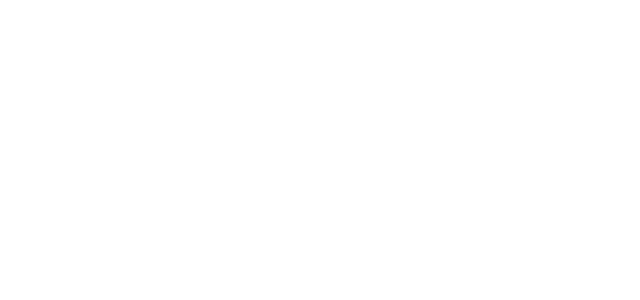
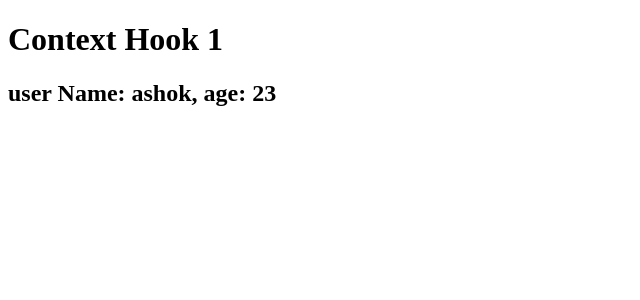
Before and after one commit to ImAshokDev/React-hooks, a React (Create React App) app: page /hook-context1 in a window 1280 px wide. Shown: the top 300 px of the page, without its empty margins (0-640 px from the left). Built offline with nearby package versions, Linux system fonts and the light colour scheme.

Commit message:
useContext 1

```diff
--- a/src/App.jsx
+++ b/src/App.jsx
@@ -11,27 +11,54 @@
 import useEffectFetch1 from "./app/Component/useEffectFetch1";
 import useEffectFetch2 from "./app/Component/useEffectFetch2";
 import useEffectFetch3 from "./app/Component/useEffectFetch3";
+import HookContext1 from "./app/Component/HookContext1";
+
+export const UserContext = React.createContext();
+export const AgeContext = React.createContext();
 
 const App = () => {
   return (
     <div>
-      {/* <SideBar /> */}
-
+      <UserContext.Provider value={"ashok"}>
+        <AgeContext.Provider value={23}>
           <BrowserRouter>
             <Switch>
               <Route exact path="/" component={ArrayMap} />
               <Route exact path="/class-counter" component={ClassCounter} />
-          <Route exact path="/class-counter-two" component={ClassCounterTwo} />
+              <Route
+                exact
+                path="/class-counter-two"
+                component={ClassCounterTwo}
+              />
               <Route exact path="/hook-counter" component={HookCounter} />
-          <Route exact path="/hook-counter-two" component={HookCounterTwo} />
+              <Route
+                exact
+                path="/hook-counter-two"
+                component={HookCounterTwo}
+              />
               <Route exact path="/hook-three" component={HookThree} />
               <Route exact path="/hook-four" component={HookFour} />
               <Route exact path="/useEffect-one" component={useEffectOne} />
-          <Route exact path="/useEffect-fetch1" component={useEffectFetch1} />
-          <Route exact path="/useEffect-fetch2" component={useEffectFetch2} />
-          <Route exact path="/useEffect-fetch3" component={useEffectFetch3} />
+              <Route
+                exact
+                path="/useEffect-fetch1"
+                component={useEffectFetch1}
+              />
+              <Route
+                exact
+                path="/useEffect-fetch2"
+                component={useEffectFetch2}
+              />
+              <Route
+                exact
+                path="/useEffect-fetch3"
+                component={useEffectFetch3}
+              />
+              <Route exact path="/hook-context1" component={HookContext1} />
             </Switch>
           </BrowserRouter>
+        </AgeContext.Provider>
+      </UserContext.Provider>
     </div>
   );
 };
--- /dev/null
+++ b/src/app/Component/HookContext1.js
@@ -0,0 +1,27 @@
+import React from "react";
+import { AgeContext, UserContext } from "../../App";
+
+function HookContext1() {
+  return (
+    <div>
+      <h1>Context Hook 1</h1>
+      <UserContext.Consumer>
+        {(name) => {
+          return (
+            <AgeContext.Consumer>
+              {(age) => {
+                return (
+                  <h2>
+                    user Name: {name}, age: {age}
+                  </h2>
+                );
+              }}
+            </AgeContext.Consumer>
+          );
+        }}
+      </UserContext.Consumer>
+    </div>
+  );
+}
+
+export default HookContext1;
```
Also changed, not shown: 2 other files (tests, documents, lock files or other folders). Lines whose indentation alone changed are shown as unchanged.
